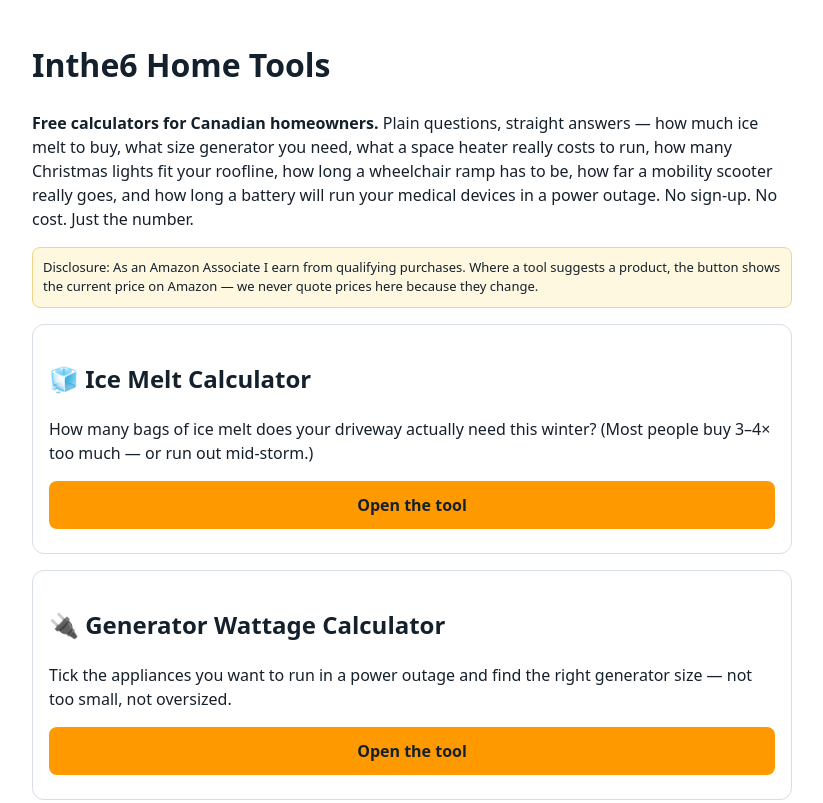
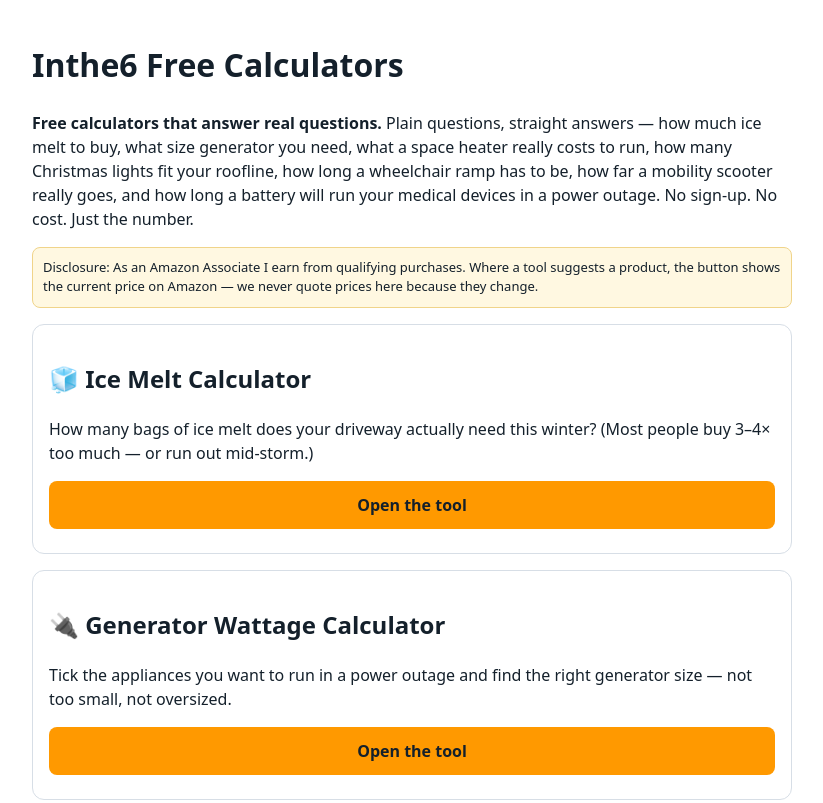
Before and after one commit to inthe6production/inthe6production.github.io, a plain HTML site: page index.html in a window 1280 px wide. Shown: the top 803 px of the page, without its empty margins (228-1051 px from the left). Drawn offline with Linux system fonts and the light colour scheme.

Commit message:
Rename hub brand to Inthe6 Free Calculators (matches channel link labels)

```diff
--- a/index.html
+++ b/index.html
@@ -3,7 +3,7 @@
 <head>
 <meta charset="utf-8">
 <meta name="viewport" content="width=device-width,initial-scale=1">
-<title>Inthe6 Home Tools — Free Calculators for Canadian Homeowners</title>
+<title>Inthe6 Free Calculators — Free Online Calculators & Planners</title>
 <meta name="description" content="Free, plain-language calculators for Canadian homeowners: ice melt, generator size, heating cost, Christmas lights, wheelchair ramps, real mobility scooter range, and a power outage planner for medical devices like CPAP and oxygen. No sign-up, no cost.">
 <style>
 body{font-family:system-ui,-apple-system,Segoe UI,Roboto,sans-serif;max-width:760px;margin:0 auto;padding:20px;line-height:1.5;color:#14202b}
@@ -27,8 +27,8 @@ nav.top{font-size:14px;margin-bottom:6px}
 </style>
 </head>
 <body>
-<h1>Inthe6 Home Tools</h1>
-<p><strong>Free calculators for Canadian homeowners.</strong> Plain questions, straight answers — how much ice melt to buy, what size generator you need, what a space heater really costs to run, how many Christmas lights fit your roofline, how long a wheelchair ramp has to be, how far a mobility scooter really goes, and how long a battery will run your medical devices in a power outage. No sign-up. No cost. Just the number.</p>
+<h1>Inthe6 Free Calculators</h1>
+<p><strong>Free calculators that answer real questions.</strong> Plain questions, straight answers — how much ice melt to buy, what size generator you need, what a space heater really costs to run, how many Christmas lights fit your roofline, how long a wheelchair ramp has to be, how far a mobility scooter really goes, and how long a battery will run your medical devices in a power outage. No sign-up. No cost. Just the number.</p>
 <p class="disclosure">Disclosure: As an Amazon Associate I earn from qualifying purchases. Where a tool suggests a product, the button shows the current price on Amazon — we never quote prices here because they change.</p>
 
 <div class="card">
```
